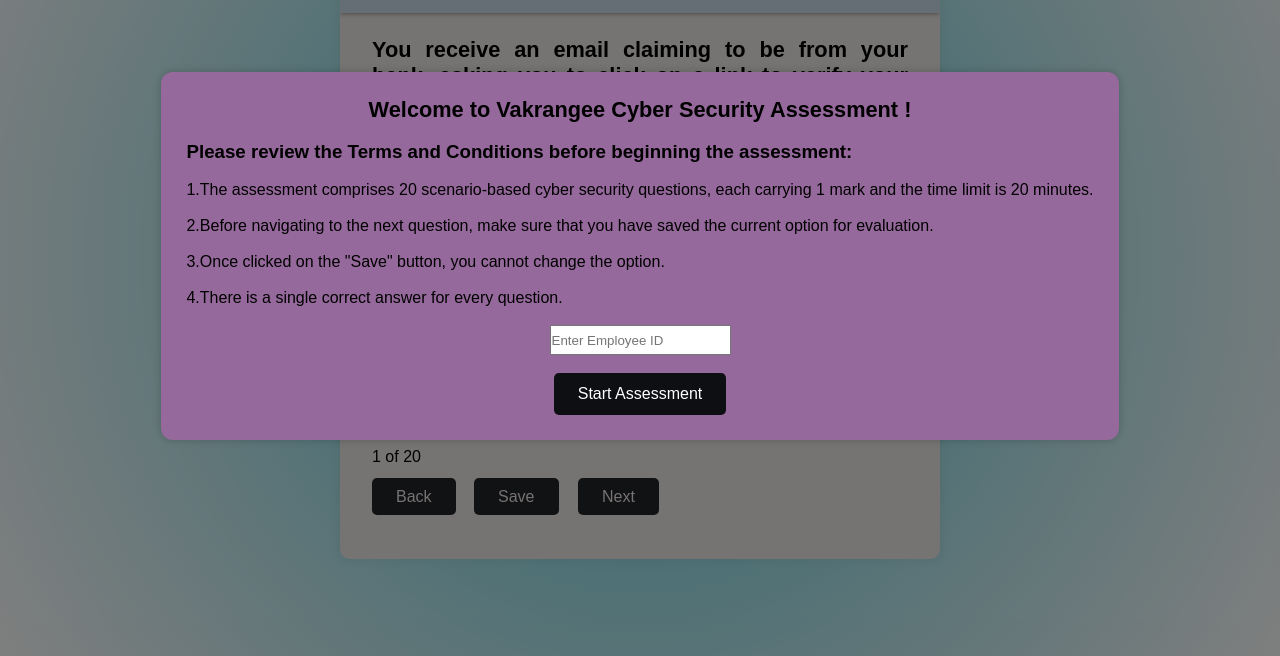
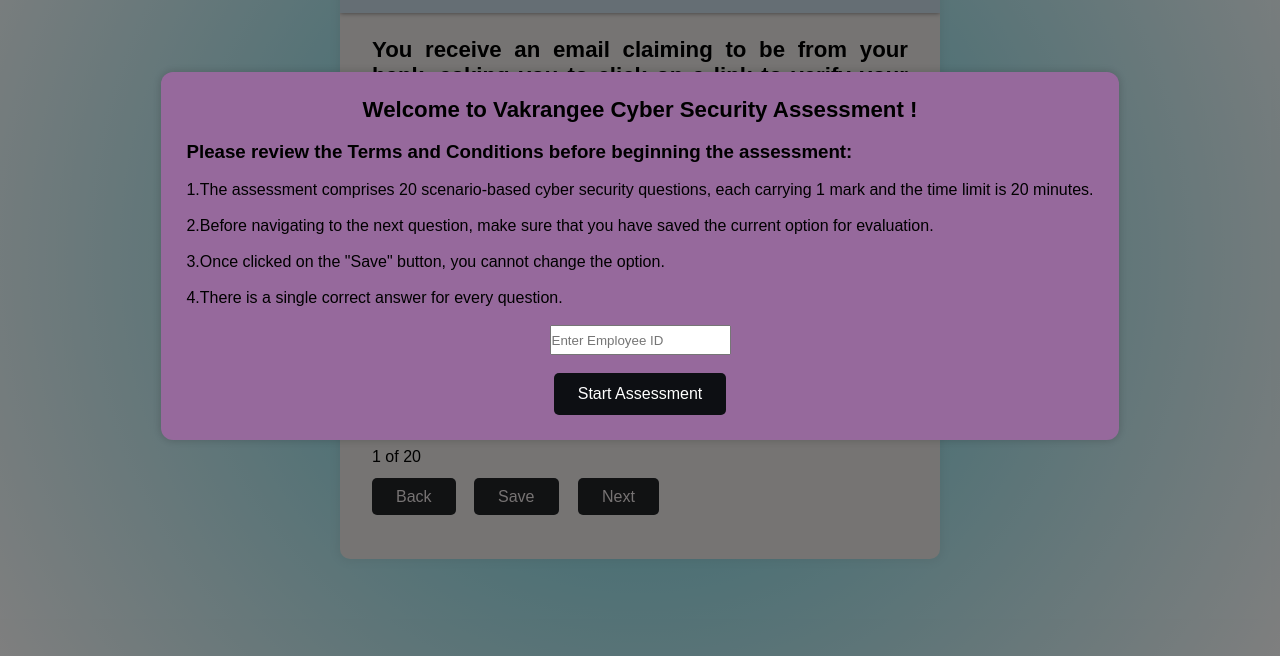
Before and after one commit to Ubaidcode11/CyberSecurityAssessment, a plain HTML site: page index.html in a window 1280 px wide. Shown: the part 144-800 px from the top of the page. Drawn offline with Linux system fonts and the light colour scheme; a script that the page names is missing.

Commit message:
Update style.css

```diff
--- a/style.css
+++ b/style.css
@@ -69,7 +69,7 @@ body {
 
 .quiz-body h2 {
   padding: 0rem 0;
-  font-size: 1.36rem;
+  font-size: 1.39rem;
   font-weight: 600;
   text-align: justify;
   margin: 0;
```
